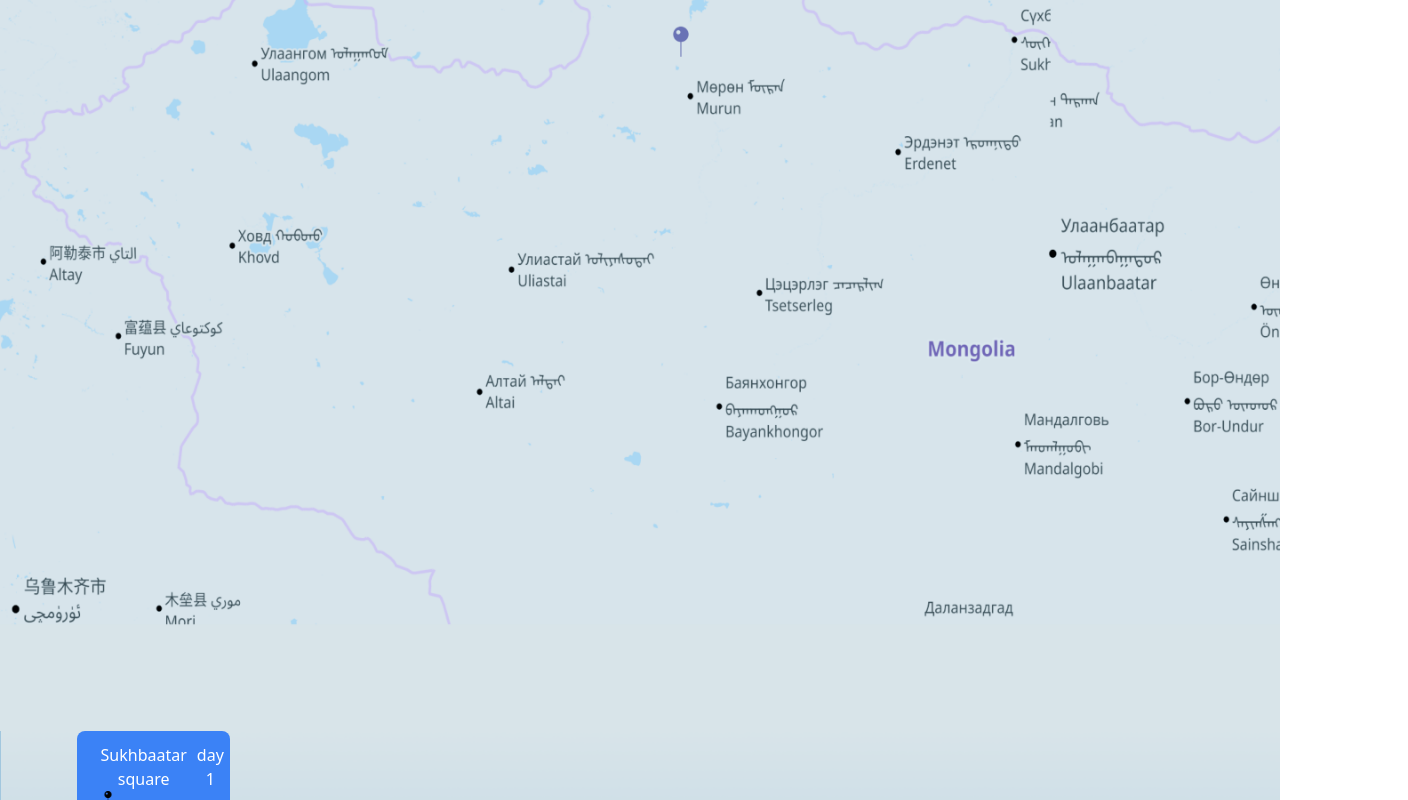
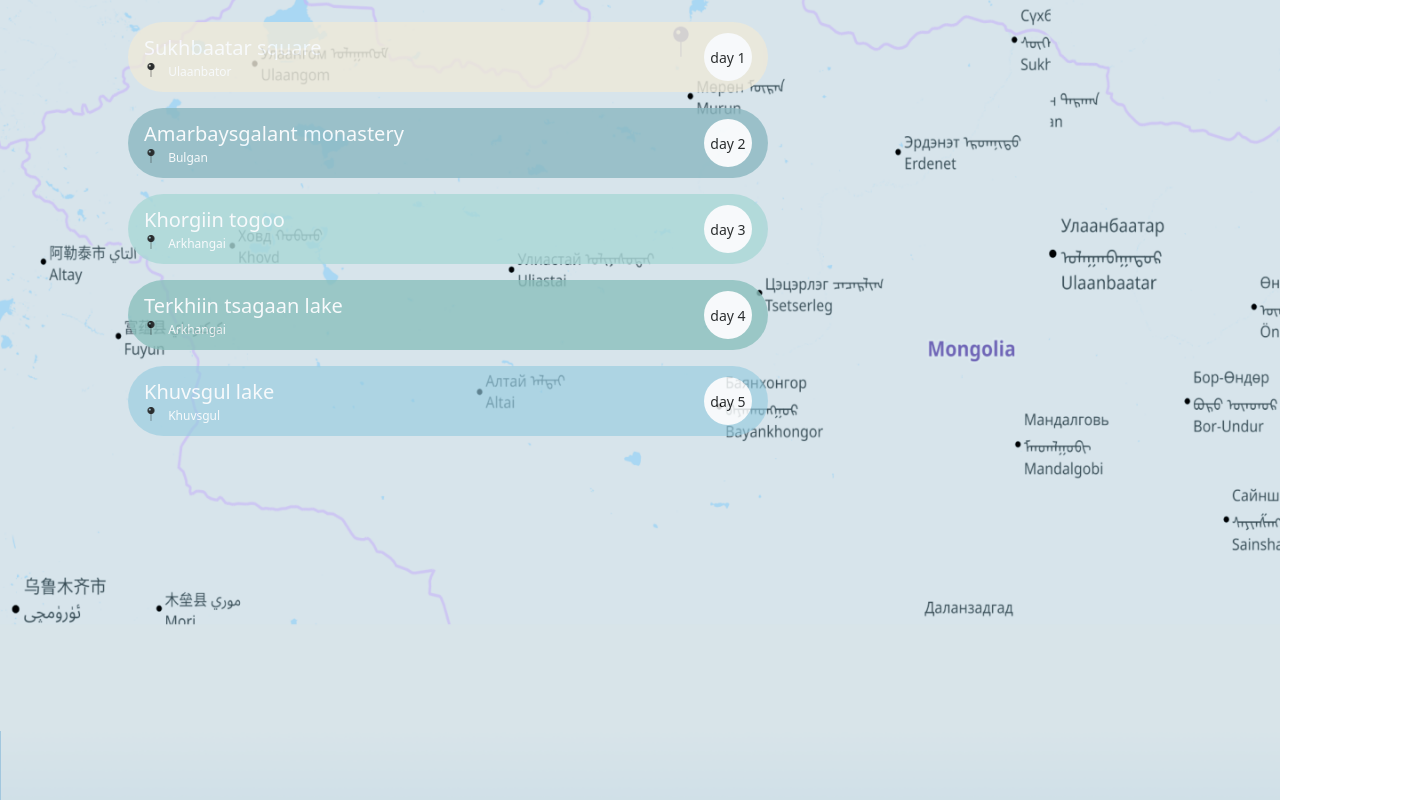
Before and after one commit to GinaGanaa/mongolia-tour-next-app, a Next.js app: page / in a window 1280 px wide. Shown: the part 1320-2120 px from the top of the page, 1408 px wide, since content can reach past the window. Built offline with nearby package versions, Linux system fonts and the light colour scheme.

Commit message:
mongolia tour

```diff
--- a/src/components/PriceFooter.jsx
+++ b/src/components/PriceFooter.jsx
@@ -1,7 +1,11 @@
 export const PriceFooter = () => {
   return (
-    <div>
-      <img className="w-full" src="./Price&Footer image.png" alt="" />
+    <div className="">
+      <img className="w-full " src="./Price&Footer image.png" alt="" />
+      <div className="absolute">
+        <p>Pricing of Our Agency</p>
+        <p>Choose a package that's right for you</p>
+      </div>
     </div>
   );
 };
--- a/src/components/Roadmap.jsx
+++ b/src/components/Roadmap.jsx
@@ -11,30 +11,42 @@ export const Roadmap = () => {
         </h2>
       </div>
       <div>
-        <div className="flex flex-col items-center gap-4 absolute">
+        <div className="flex flex-col items-start gap-4 absolute top-[200px] left-[10%] right-[10%] w-full">
           {destinations.map((destination, index) => {
-            const { name, location, day } = destination;
+            const { name, location, day, id, label } = destination;
+            const buttonColors = [
+              "bg-[#EEE9D9]",
+              "bg-[#8BB8C1]",
+              "bg-[#AAD8D7]",
+              "bg-[#8BC0BD]",
+              "bg-[#97CCE0CC]",
+            ];
 
             return (
+              <div className="w-full sm:w-[80%] md:w-[70%] lg:w-[60%] xl:w-[50%]">
                 <button
-                key={index}
-                className="px-6 py-3 bg-blue-500 text-white rounded-lg hover:bg-blue-600 w-[50%]"
+                  key={id}
+                  className={`px-4 py-2 ${buttonColors[index]} text-white rounded-[120px] hover:bg-opacity-90 w-full h-[70px] opacity-[0.8]`}
                 >
                   <div className="flex justify-between gap-[10px]">
                     <div>
-                    <p>{name}</p>
-                    <div>
+                      <p className="text-[20px]">{name}</p>
+                      <div className="flex gap-[10px]">
                         <img
                           className="h-[14px]"
                           src="/locationIcon.svg"
                           alt=""
                         />
-                      <p>{location}</p>
+                        <p className="text-[12px]">{location}</p>
                       </div>
                     </div>
-                  <p>{day}</p>
+
+                    <div className="bg-white text-black rounded-full w-[48px] h-[48px] flex items-center justify-center">
+                      <p className="text-[14px]">{day}</p>
+                    </div>
                   </div>
                 </button>
+              </div>
             );
           })}
         </div>
--- a/src/utils/roadmap.js
+++ b/src/utils/roadmap.js
@@ -1,25 +1,35 @@
 export const destinations = [
   {
+    id: 1,
+    label: "button 1",
     name: "Sukhbaatar square",
     location: "Ulaanbator",
     day: "day 1",
   },
   {
+    id: 2,
+    label: "button 2",
     name: "Amarbaysgalant monastery",
     location: "Bulgan",
     day: "day 2",
   },
   {
+    id: 3,
+    label: "button 3",
     name: "Khorgiin togoo",
     location: "Arkhangai",
     day: "day 3",
   },
   {
+    id: 4,
+    label: "button 4",
     name: "Terkhiin tsagaan lake",
     location: "Arkhangai",
     day: "day 4",
   },
   {
+    id: 5,
+    label: "button 5",
     name: "Khuvsgul lake",
     location: "Khuvsgul",
     day: "day 5",
```
Lines whose indentation alone changed are shown as unchanged.
